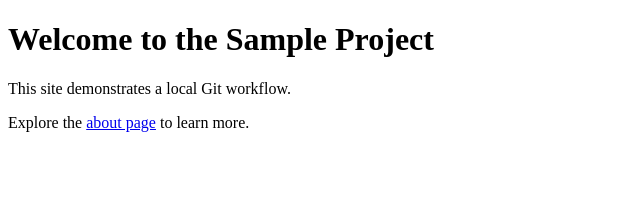
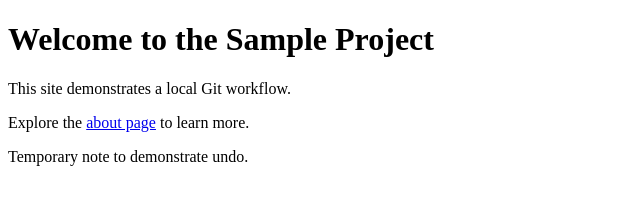
Before and after one commit to dhruvb2028/git-workflow-login-tests-assignment-2026, a plain HTML site: page index.html in a window 1280 px wide. Shown: the whole page, without its empty margins (0-640 px from the left). Drawn offline with Linux system fonts and the light colour scheme.

Commit message:
Add temporary note for undo demonstration

```diff
--- a/index.html
+++ b/index.html
@@ -10,6 +10,7 @@
     <h1>Welcome to the Sample Project</h1>
     <p>This site demonstrates a local Git workflow.</p>
     <p>Explore the <a href="about.html">about page</a> to learn more.</p>
+    <p id="temporary-note">Temporary note to demonstrate undo.</p>
   </main>
 </body>
 </html>
```
